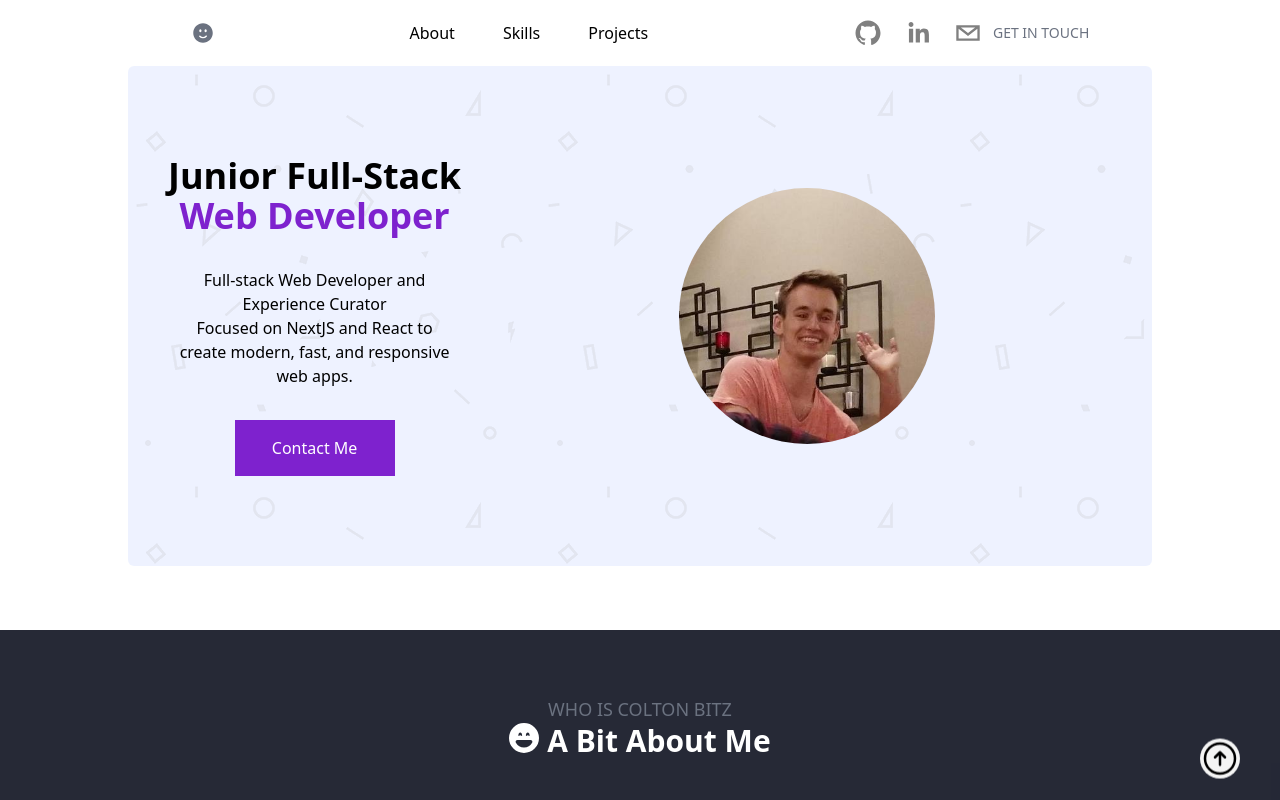
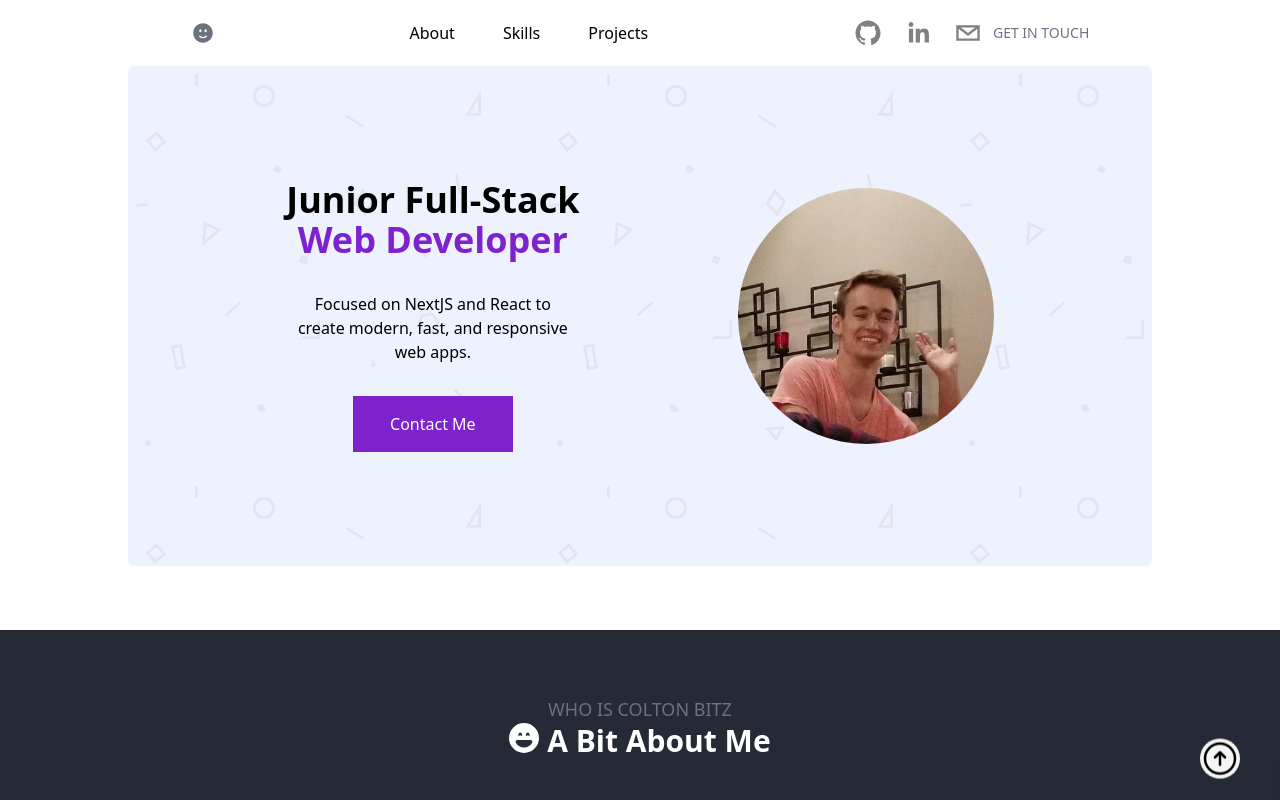
Before and after one commit to Coltonb-boop/portfolio-nextjs13, a Next.js app: page / in a window 1280 px wide. Built offline with nearby package versions, Linux system fonts and the light colour scheme.

Commit message:
Fixed padding issues and removed some text

```diff
--- a/app/Hero.tsx
+++ b/app/Hero.tsx
@@ -7,14 +7,14 @@ function Hero({}: Props) {
 
   return (
     <div className='hero-background relative flex items-center justify-evenly text-center bg-hero-pattern z-10 bg-indigo-50 m-16 mt-0 h-[500px] md:rounded-md w-full md:max-w-5xl mx-auto'>
-      <div className='flex flex-col items-center justify-center space-y-8 pl-10 max-w-md text-center'>
+      <div className='flex flex-col items-center justify-center space-y-8 max-w-md text-center'>
         <div className='flex flex-col text-center text-4xl font-bold'>
           <p>Junior Full-Stack</p>
           <p className=''></p>
           <span className='text-purple-700'>Web Developer</span>
         </div>
         <div className='max-w-[280px]'>
-          <p>Full-stack Web Developer and Experience Curator</p>
+          {/* <p>Full-stack Web Developer and Experience Curator</p> */}
           <p>Focused on NextJS and React to create modern, fast, and responsive web apps.</p>
         </div>
         <a href='#contact' className='flex items-center justify-center bg-purple-700 hover:bg-purple-500 w-40 h-14 text-white'>
@@ -23,7 +23,7 @@ function Hero({}: Props) {
       </div>
 
       <img
-        className='rounded-full h-32 w-32 md:w-48 md:h-48 lg:w-64 lg:h-64 mx-auto object-cover'
+        className='rounded-full h-32 w-32 md:w-48 md:h-48 lg:w-64 lg:h-64 object-cover'
         src='profilepic.jpg'
         alt=''
       />
```
